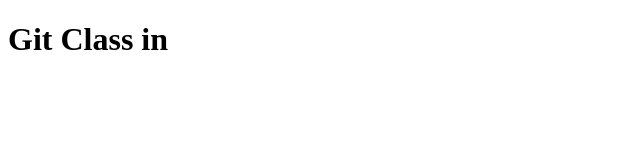
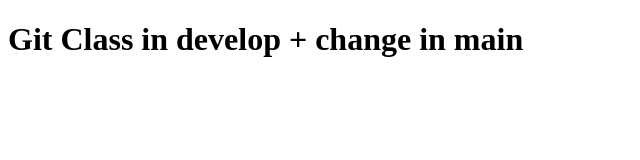
Before and after one commit to Jidenkarki22/gitSession, a plain HTML site: page index.html in a window 1280 px wide. Shown: the whole page, without its empty margins (0-640 px from the left). Drawn offline with Linux system fonts and the light colour scheme.

Commit message:
added + in main

```diff
--- a/index.html
+++ b/index.html
@@ -6,6 +6,6 @@
     <title>Document</title>
 </head>
 <body>
-    <h1>Git Class in </h1>
+    <h1>Git Class in develop + change in main </h1>
 </body>
 </html>
```
